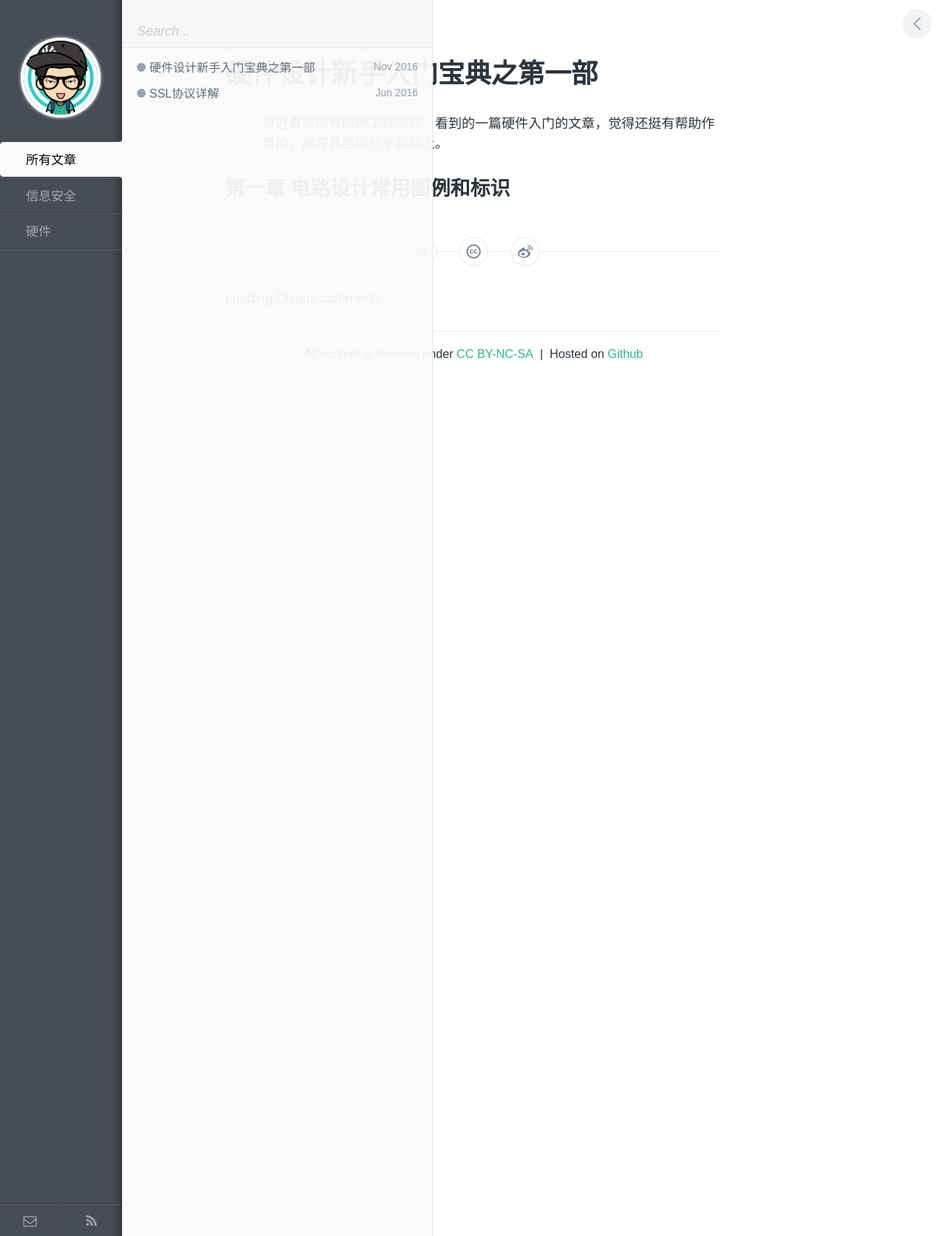
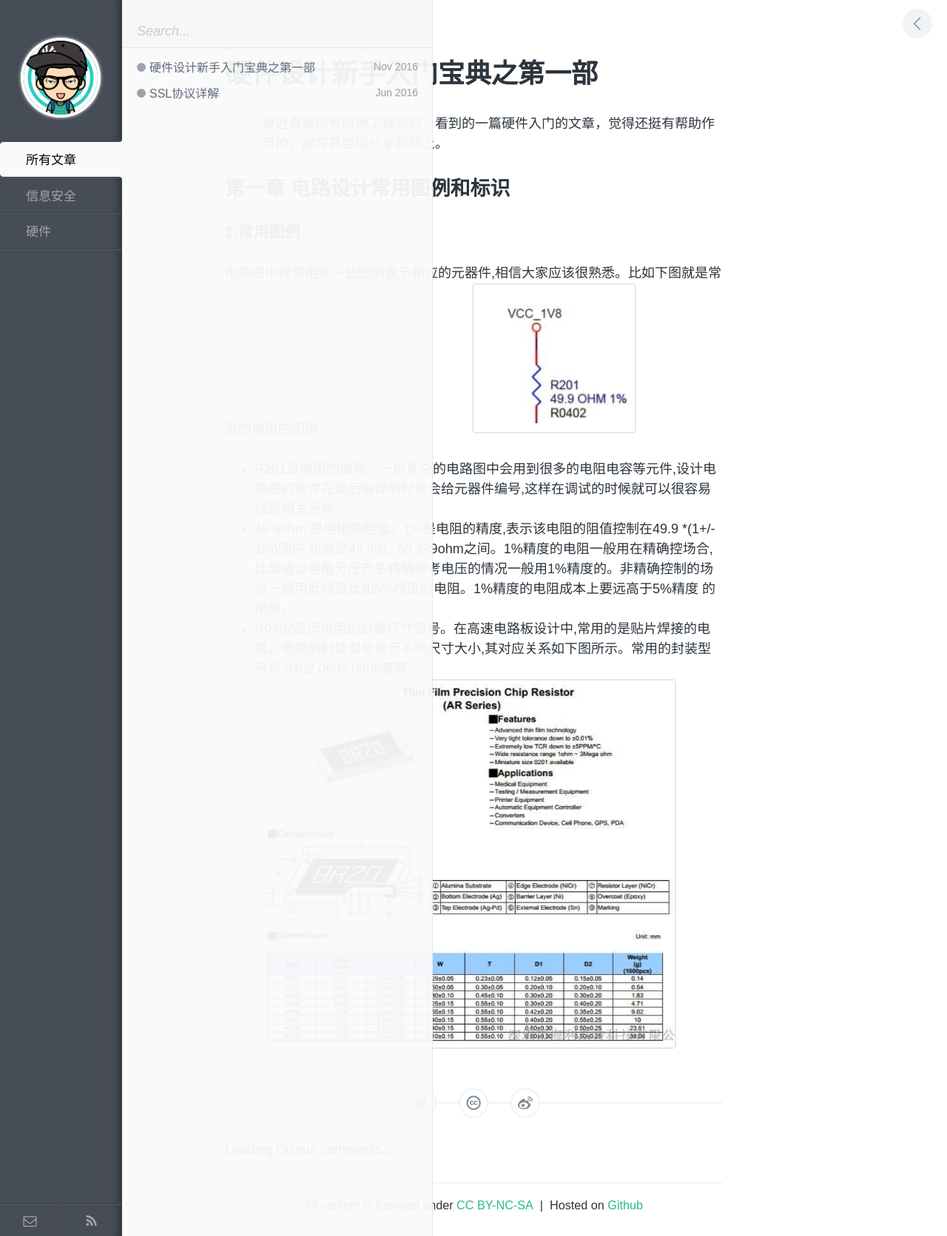
Before and after one commit to gaochengsi/doc, a Jekyll site: the page built from _posts/hardware/2016-11-17-rudiments-of-hardware.md, in a window 1280 px wide. Shown: the whole page at 74% size. Built offline with Jekyll 4.4.1, drawn with Linux system fonts in a browser that asks for light colours; comment, search, counter and statistics services are not loaded.

Commit message:
modified:   _posts/hardware/2016-11-17-rudiments-of-hardware.md 	modified:   public/img/2016-11-17-1.png 	new file:   public/img/2016-11-17-2.png

```diff
--- a/_posts/hardware/2016-11-17-rudiments-of-hardware.md
+++ b/_posts/hardware/2016-11-17-rudiments-of-hardware.md
@@ -8,3 +8,12 @@ description: 微信号超硬工程师整理的入门文章，对硬件入门有
 >最近看微信号超硬工程师时，看到的一篇硬件入门的文章，觉得还挺有帮助作用的，故将其整理分享到网上。
 
 ## 第一章 电路设计常用图例和标识
+
+
+### 1,常用图例
+  电路图中经常用到一些图例表示相应的元器件,相信大家应该很熟悉。比如下图就是常见的电阻的图例:
+　　　　　　　　　　　![2016-11-17-1](/public/img/2016-11-17-1.png)
+* R201是电阻的编号。一份复杂的电路图中会用到很多的电阻电容等元件,设计电路图的软件在最后编译的时候会给元器件编号,这样在调试的时候就可以很容易找到相关元件。
+* 49.9ohm 是电阻的阻值。1%是电阻的精度,表示该电阻的阻值控制在49.9 *(1+/- 1%)围内,也就是49.401~50.399ohm之间。1%精度的电阻一般用在精确控场合,比如通过电阻分压产生精确参考电压的情况一般用1%精度的。非精确控制的场合一般用低精度比如5%精度的电阻。1%精度的电阻成本上要远高于5%精度 的电阻。
+* R0402表示电阻的封装尺寸型号。在高速电路板设计中,常用的是贴片焊接的电阻。电阻的封装型号表示不同尺寸大小,其对应关系如下图所示。常用的封装型号有 0402,0603,0805等等。
+　　　　　　　　　　　![2016-11-17-2](/public/img/2016-11-17-2.png)
```
Also changed, not shown: public/img/2016-11-17-1.png, public/img/2016-11-17-2.png (added), 3 other files.
